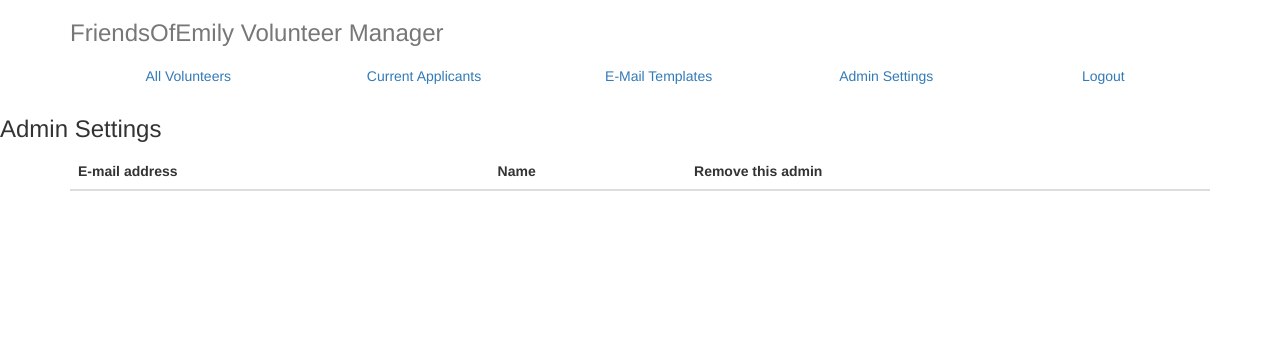
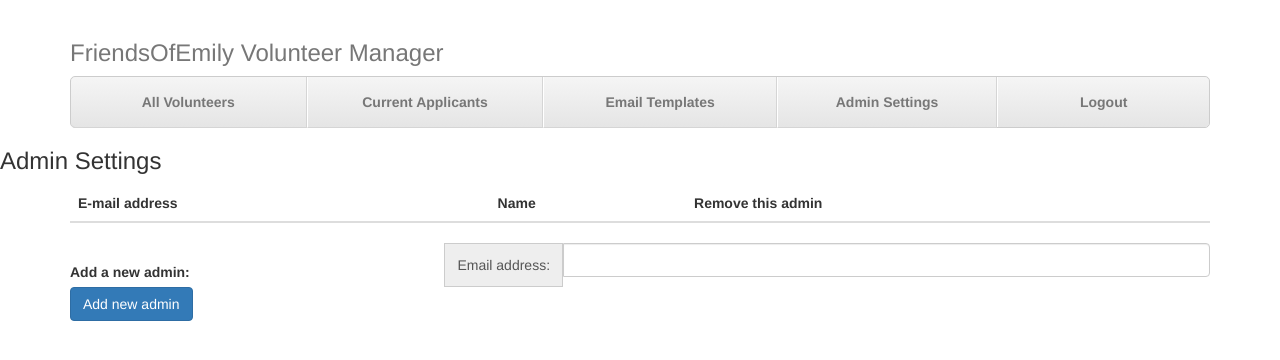
Before and after one commit to tony2times2times/emily-program-foundation, a website: page Admin/public/views/index.html at #!/adminView in a window 1280 px wide. Drawn offline with nearby package versions, Linux system fonts and the light colour scheme; some packages are replaced by stand-ins of ours; no server answers; a script that the page names is missing.

Commit message:
AdminView very close.

```diff
--- a/Admin/public/css/master.css
+++ b/Admin/public/css/master.css
@@ -1,6 +1,79 @@
-.bucket{
+body {
+  padding-top: 20px;
+}
+.nav-justified {
+  background-color: #eee;
+  border: 1px solid #ccc;
+  border-radius: 5px;
+}
+.nav-justified > li > a {
+  padding-top: 15px;
+  padding-bottom: 15px;
+  margin-bottom: 0;
+  font-weight: bold;
+  color: #777;
+  text-align: center;
+  background-color: #e5e5e5; /* Old browsers */
+  background-image: -webkit-gradient(linear, left top, left bottom, from(#f5f5f5), to(#e5e5e5));
+  background-image: -webkit-linear-gradient(top, #f5f5f5 0%, #e5e5e5 100%);
+  background-image:      -o-linear-gradient(top, #f5f5f5 0%, #e5e5e5 100%);
+  background-image:         linear-gradient(to bottom, #f5f5f5 0%,#e5e5e5 100%);
+  filter: progid:DXImageTransform.Microsoft.gradient( startColorstr='#f5f5f5', endColorstr='#e5e5e5',GradientType=0 ); /* IE6-9 */
+  background-repeat: repeat-x; /* Repeat the gradient */
+  border-bottom: 1px solid #d5d5d5;
+}
+.nav-justified > .active > a,
+.nav-justified > .active > a:hover,
+.nav-justified > .active > a:focus {
+  background-color: #ddd;
+  background-image: none;
+  -webkit-box-shadow: inset 0 3px 7px rgba(0,0,0,.15);
+          box-shadow: inset 0 3px 7px rgba(0,0,0,.15);
+}
+.nav-justified > li:first-child > a {
+  border-radius: 5px 5px 0 0;
+}
+.nav-justified > li:last-child > a {
+  border-bottom: 0;
+  border-radius: 0 0 5px 5px;
+}
+
+@media (min-width: 768px) {
+  .nav-justified {
+    max-height: 52px;
+  }
+  .nav-justified > li > a {
+    border-right: 1px solid #d5d5d5;
+    border-left: 1px solid #fff;
+  }
+  .nav-justified > li:first-child > a {
+    border-left: 0;
+    border-radius: 5px 0 0 5px;
+  }
+  .nav-justified > li:last-child > a {
+    border-right: 0;
+    border-radius: 0 5px 5px 0;
+  }
+}
+
+/* Responsive: Portrait tablets and up */
+@media screen and (min-width: 768px) {
+  /* Remove the padding we set earlier */
+  .masthead,
+  .marketing,
+  .footer {
+    padding-right: 0;
+    padding-left: 0;
+  }
+}
+
+.bucket {
   margin: 5px;
   height: 400px;
   outline: 2px solid #ccc;
   outline-offset: -1px;
 }
+
+.italic {
+  font-style: italic;
+}
--- a/Admin/public/scripts/controllers/adminViewController.js
+++ b/Admin/public/scripts/controllers/adminViewController.js
@@ -2,6 +2,24 @@ emilyApp.controller('AdminViewController', ["$scope", "$http", "VolunteerFactory
 function($scope, $http, VolunteerFactory) {
   console.log("AdminViewController loaded.");
 
-  $http.get('')
+  var getAdmins = function() {
+    $http.get('/private/alladmins')
+      .then(function(response){
+        console.log('Response: ', response);
+        $scope.adminArray = response.data;
+      });
+    console.log($scope.adminArray);
+  };
 
+  var removeAdmin = function(index) {
+    var removalHTTP = '/private/deleteadmin/' +  $scope.adminArray[index].googleEmail;
+    $http.delete(removalHTTP).then(getAdmins);
+  };
+
+  var addAdmin = function() {
+    var addHTTP = '/private/addadmin/' + $scope.inputEmail;
+    $http.post(addHTTP).then(getAdmins);
+  };
+
+  getAdmins();
 }]);
--- a/Admin/public/views/index.html
+++ b/Admin/public/views/index.html
@@ -24,17 +24,19 @@
 </head>
 <body ng-app="emilyApp">
   <div class="container">
+    <div class="masthead">
     <h3 class="text-muted">FriendsOfEmily Volunteer Manager</h3>
       <nav ng-controller='NavController'>
         <ul class="nav nav-justified">
           <li><a href="#!/allVolunteers">All Volunteers</a></li>
           <li><a href="#!/applicants">Current Applicants</a></li>
-        <li><a href="#!/emailDrafts">E-Mail Templates</a></li>
+          <li><a href="#!/emailDrafts">Email Templates</a></li>
           <li><a href="#!/adminView">Admin Settings</a></li>
           <li><a href="#" ng-click="logout()">Logout</a></li>
         </ul>
       </nav>
     </div>
+  </div>
   <main ng-view></main>
 </body>
 </html>
--- a/Admin/public/views/partials/adminView.html
+++ b/Admin/public/views/partials/adminView.html
@@ -8,5 +8,20 @@
         <th>Remove this admin</th>
       </tr>
     </thead>
+    <tbody>
+      <tr ng-repeat="admin in adminArray">
+        <td>{{admin.googleEmail}}</td>
+        <td><span ng-show="admin.googleName">{{admin.googleName}}</span><span ng-hide="admin.googleName" class="italic">Not yet logged in.</span></td>
+        <td><button ng-click="removeAdmin($index)" type="button" class="btn btn-sm btn-danger">Remove this admin</button>
+      </tr>
+    </tbody>
   </table>
+  <form ng-submit="">
+    <div class="input-group">
+      <label for="newAdmin">Add a new admin:</label>
+      <span class="input-group-addon" id="newAdmin">Email address:</span>
+      <input type="email" class="form-control" ng-model="inputEmail">
+    </div>
+    <button type="submit" class="btn btn-primary">Add new admin</button>
+  </form>
 </div>
```
Also changed, not shown: server/routes/private/index.js (+33 -1 lines). Lines whose indentation alone changed are shown as unchanged.
